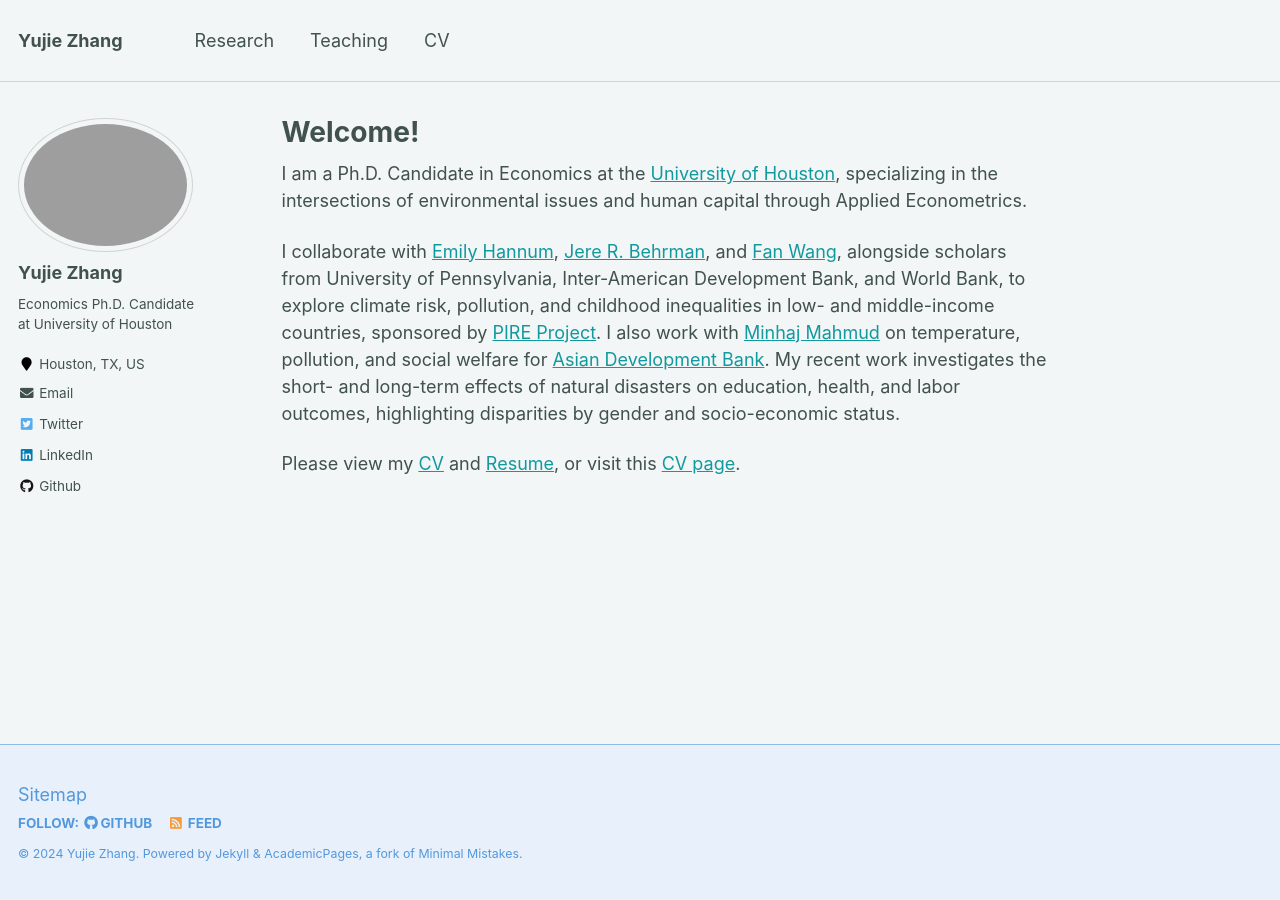
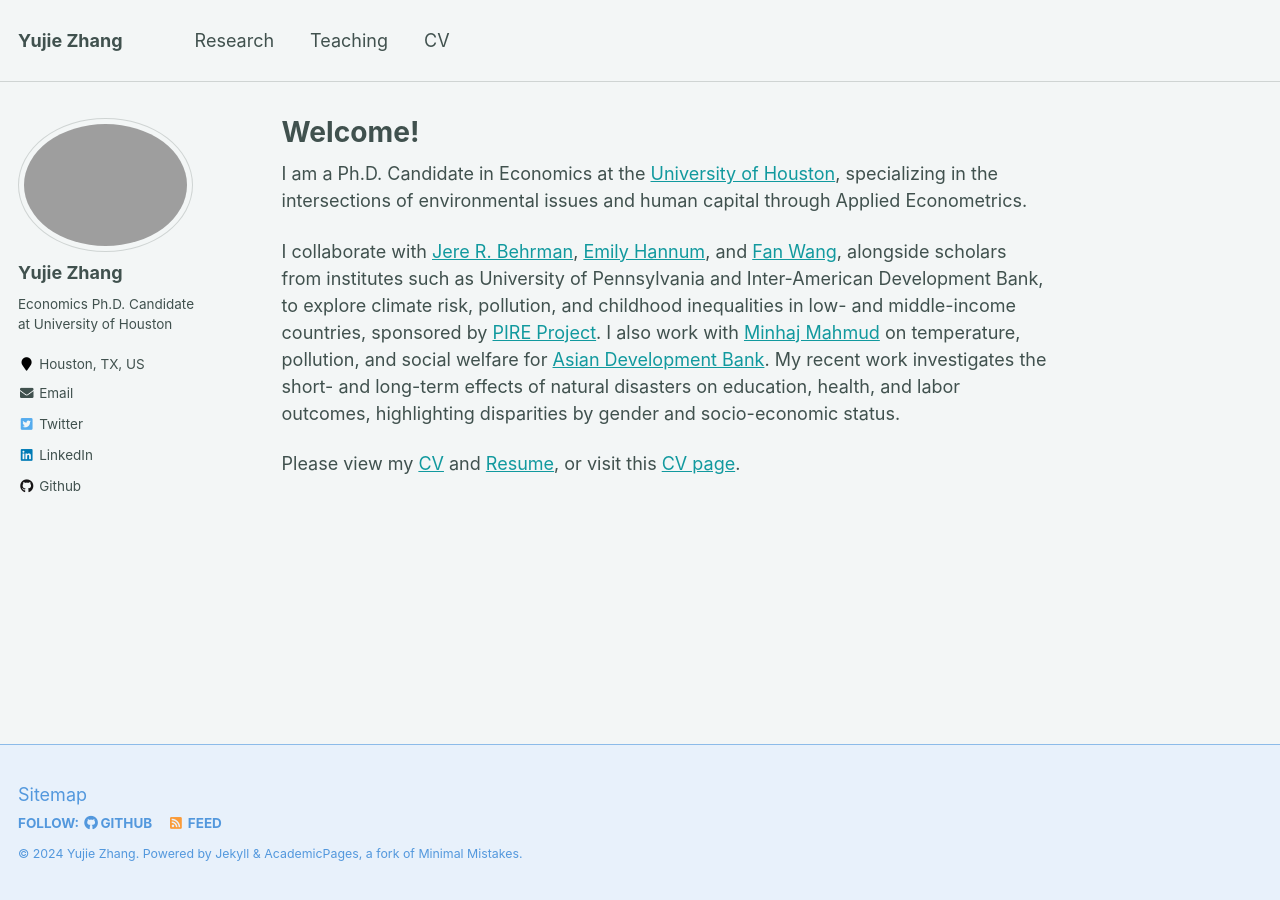
Before and after one commit to yujiezhangecon/yujiezhangecon.github.io, a Jekyll site: the page built from _pages/about.md, in a window 1280 px wide. Built offline with Jekyll 4.4.1, drawn with Linux system fonts in a browser that asks for light colours.

Commit message:
Update about.md

```diff
--- a/_pages/about.md
+++ b/_pages/about.md
@@ -14,7 +14,7 @@ I am a Ph.D. Candidate in Economics at the [University of Houston](https://www.u
 My research encompasses environment, health, education, labor, and inequality, particularly in developing countries. Recent work investigates the short- and long-term effects of climatic shocks on human capital, highlighting disparities by gender and socio-economic status.
 --->
 
-I collaborate with [Emily Hannum](https://sociology.sas.upenn.edu/people/emily-hannum), [Jere R. Behrman](https://economics.sas.upenn.edu/people/jere-r-behrman), and [Fan Wang](https://fanwangecon.github.io/), alongside scholars from University of Pennsylvania, Inter-American Development Bank, and World Bank, to explore climate risk, pollution, and childhood inequalities in low- and middle-income countries, sponsored by [PIRE Project](https://beta.nsf.gov/funding/opportunities/partnerships-international-research-education-pire-0).
+I collaborate with [Jere R. Behrman](https://economics.sas.upenn.edu/people/jere-r-behrman), [Emily Hannum](https://sociology.sas.upenn.edu/people/emily-hannum), and [Fan Wang](https://fanwangecon.github.io/), alongside scholars from institutes such as University of Pennsylvania and Inter-American Development Bank, to explore climate risk, pollution, and childhood inequalities in low- and middle-income countries, sponsored by [PIRE Project](https://beta.nsf.gov/funding/opportunities/partnerships-international-research-education-pire-0).
 I also work with [Minhaj Mahmud](https://blogs.adb.org/author/minhaj-mahmud) on temperature, pollution, and social welfare for [Asian Development Bank](https://www.adb.org/). My recent work investigates the short- and long-term effects of natural disasters on education, health, and labor outcomes, highlighting disparities by gender and socio-economic status.
 
 Please view my <a href="/YujieZhang_CV.pdf">CV</a> and <a href="/YujieZhang_Resume.pdf">Resume</a>, or visit this [CV page](https://yujiezhangecon.github.io/cv/).
```
